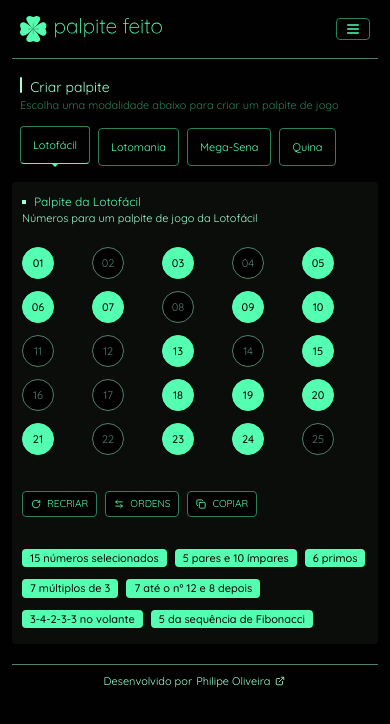
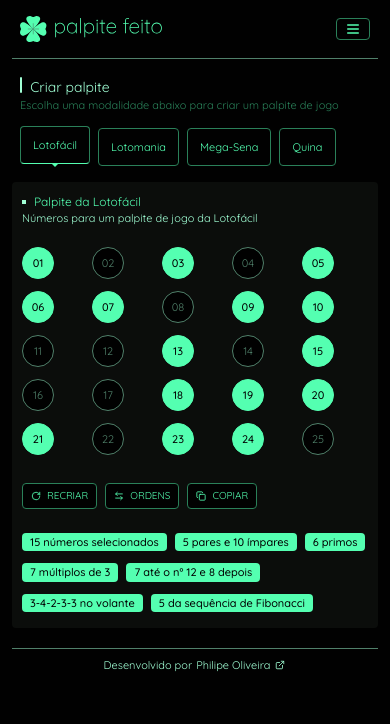
Before and after one commit to philipeoliveira/palpite-feito, a React (Vite) app: page / in a window 390 px wide. Shown: the top 724 px of the page. Built offline with nearby package versions, Linux system fonts and the light colour scheme.

Commit message:
Adjust bet button spacing

```diff
--- a/src/components/bet/Bet.tsx
+++ b/src/components/bet/Bet.tsx
@@ -56,8 +56,8 @@
             }`}
          ></Subtitle>
 
-         <div id='bet' className='flex flex-col lg:flex-row gap-6 lg:gap-10'>
-            <div className='flex flex-col gap-6 lg:gap-10'>
+         <div id='bet' className='flex flex-col lg:flex-row gap-4 lg:gap-10'>
+            <div className='flex flex-col gap-4 lg:gap-10'>
                <form id='bet-form'>
                   <fieldset
                      aria-label='Selecione números para um palpite de jogo'
```
